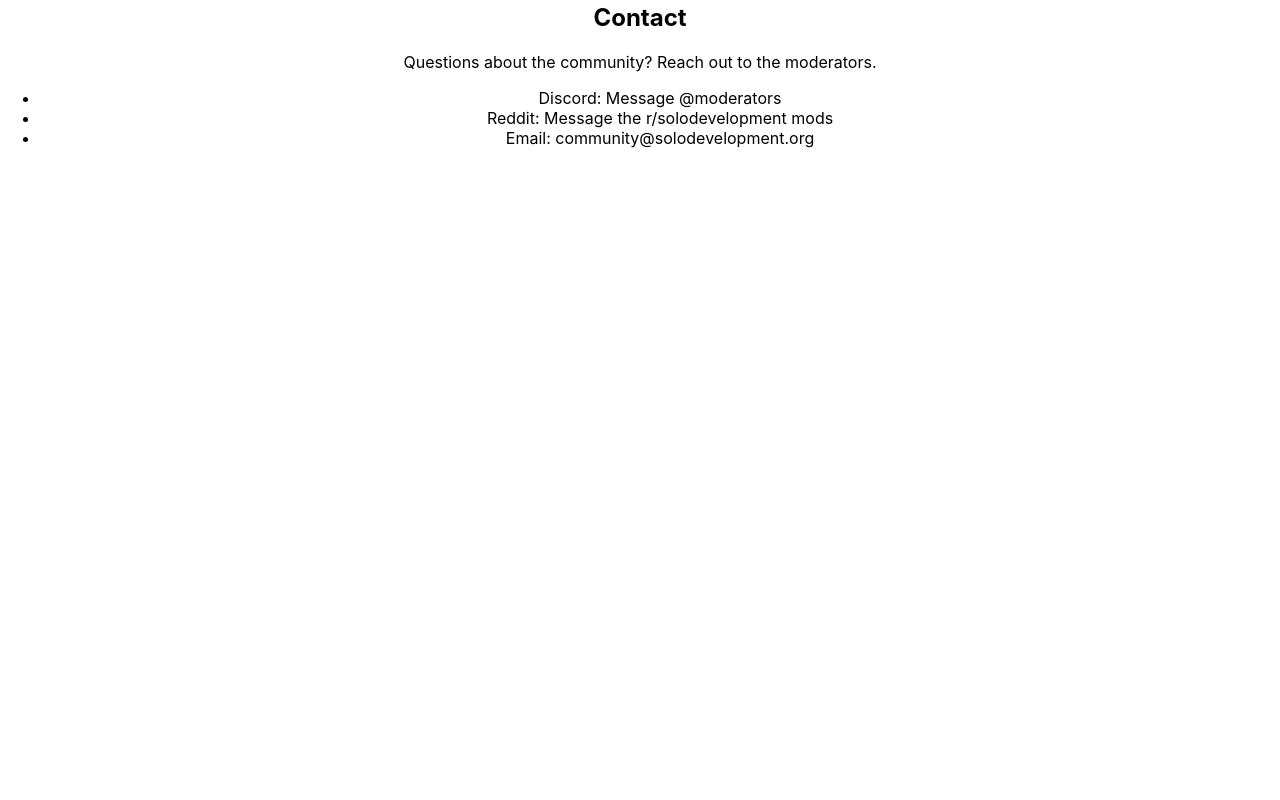
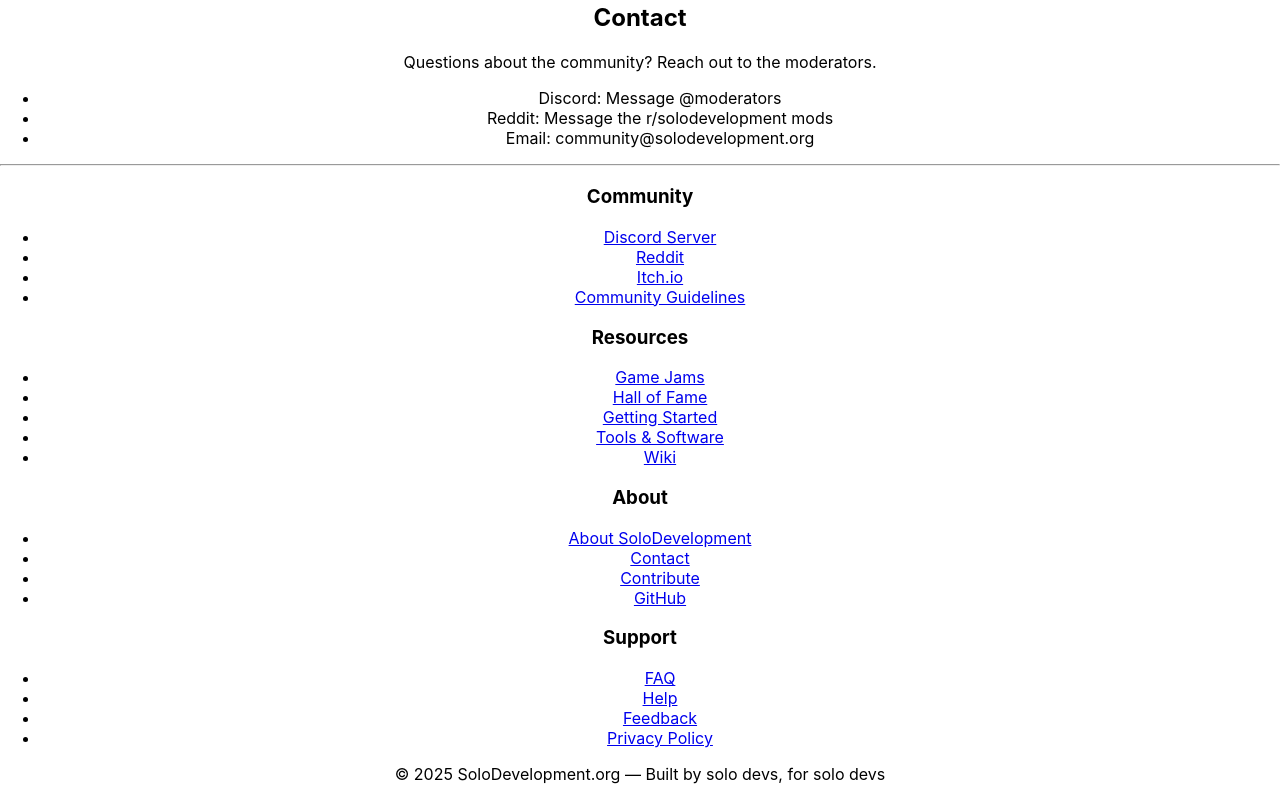
Before and after one commit to CharlesKleeven/solodevelopment, a React (Create React App) app in the folder client/: page /community in a window 1280 px wide. Shown: the part 1506-2306 px from the top of the page. Before the commit the page ends 1670 px from the top, so only its background shows below. Built offline with nearby package versions, Linux system fonts and the light colour scheme; no server answers.

Commit message:
Added footer skeleton -- need to add pages for the footer links as well

```diff
--- a/client/src/App.tsx
+++ b/client/src/App.tsx
@@ -13,6 +13,7 @@ import Community from './pages/Community';
 
 // Components
 import Navbar from './components/Navbar';
+import Footer from './components/Footer';
 import { AuthProvider } from './context/AuthContext';
 
 function App() {
@@ -32,6 +33,7 @@ function App() {
               <Route path="/community" element={<Community />} />
             </Routes>
           </main>
+          <Footer />
         </div>
       </Router>
     </AuthProvider>
--- /dev/null
+++ b/client/src/components/Footer.tsx
@@ -0,0 +1,57 @@
+import React from 'react';
+
+const Footer: React.FC = () => {
+  return (
+    <footer>
+      <hr />
+      <div>
+        <div>
+          <h3>Community</h3>
+          <ul>
+            <li><a href="https://discord.gg/your-discord-link" target="_blank" rel="noopener noreferrer">Discord Server</a></li>
+            <li><a href="https://reddit.com/r/solodevelopment" target="_blank" rel="noopener noreferrer">Reddit</a></li>
+            <li><a href="https://solodevelopment.itch.io" target="_blank" rel="noopener noreferrer">Itch.io</a></li>
+            <li><a href="/community">Community Guidelines</a></li>
+          </ul>
+        </div>
+
+        <div>
+          <h3>Resources</h3>
+          <ul>
+            <li><a href="/jams">Game Jams</a></li>
+            <li><a href="/showcase">Hall of Fame</a></li>
+            <li><a href="/resources">Getting Started</a></li>
+            <li><a href="/resources">Tools & Software</a></li>
+            <li><a href="#">Wiki</a></li>
+          </ul>
+        </div>
+
+        <div>
+          <h3>About</h3>
+          <ul>
+            <li><a href="#">About SoloDevelopment</a></li>
+            <li><a href="#">Contact</a></li>
+            <li><a href="#">Contribute</a></li>
+            <li><a href="https://github.com/your-repo" target="_blank" rel="noopener noreferrer">GitHub</a></li>
+          </ul>
+        </div>
+
+        <div>
+          <h3>Support</h3>
+          <ul>
+            <li><a href="#">FAQ</a></li>
+            <li><a href="#">Help</a></li>
+            <li><a href="#">Feedback</a></li>
+            <li><a href="#">Privacy Policy</a></li>
+          </ul>
+        </div>
+      </div>
+
+      <div>
+        <p>&copy; 2025 SoloDevelopment.org — Built by solo devs, for solo devs</p>
+      </div>
+    </footer>
+  );
+};
+
+export default Footer;
```
